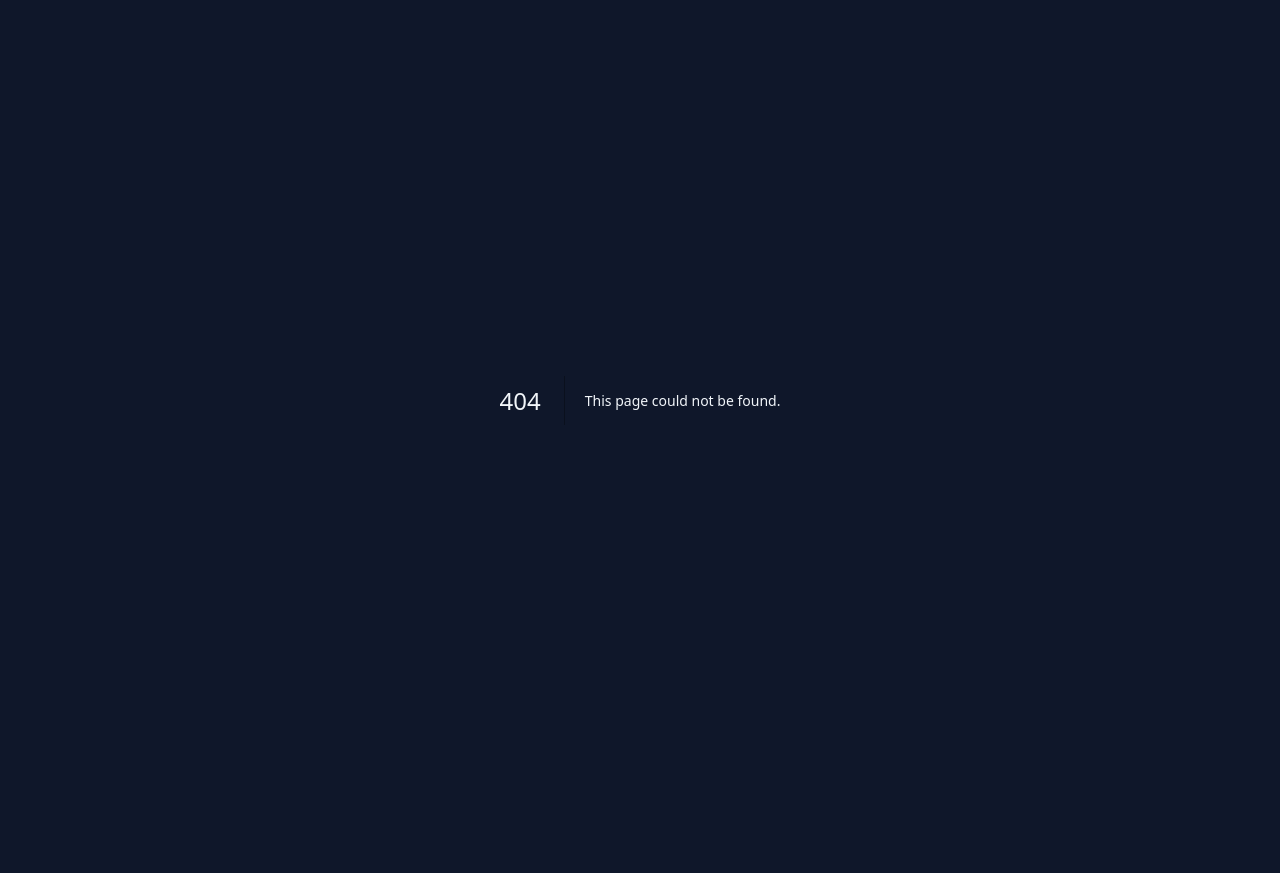
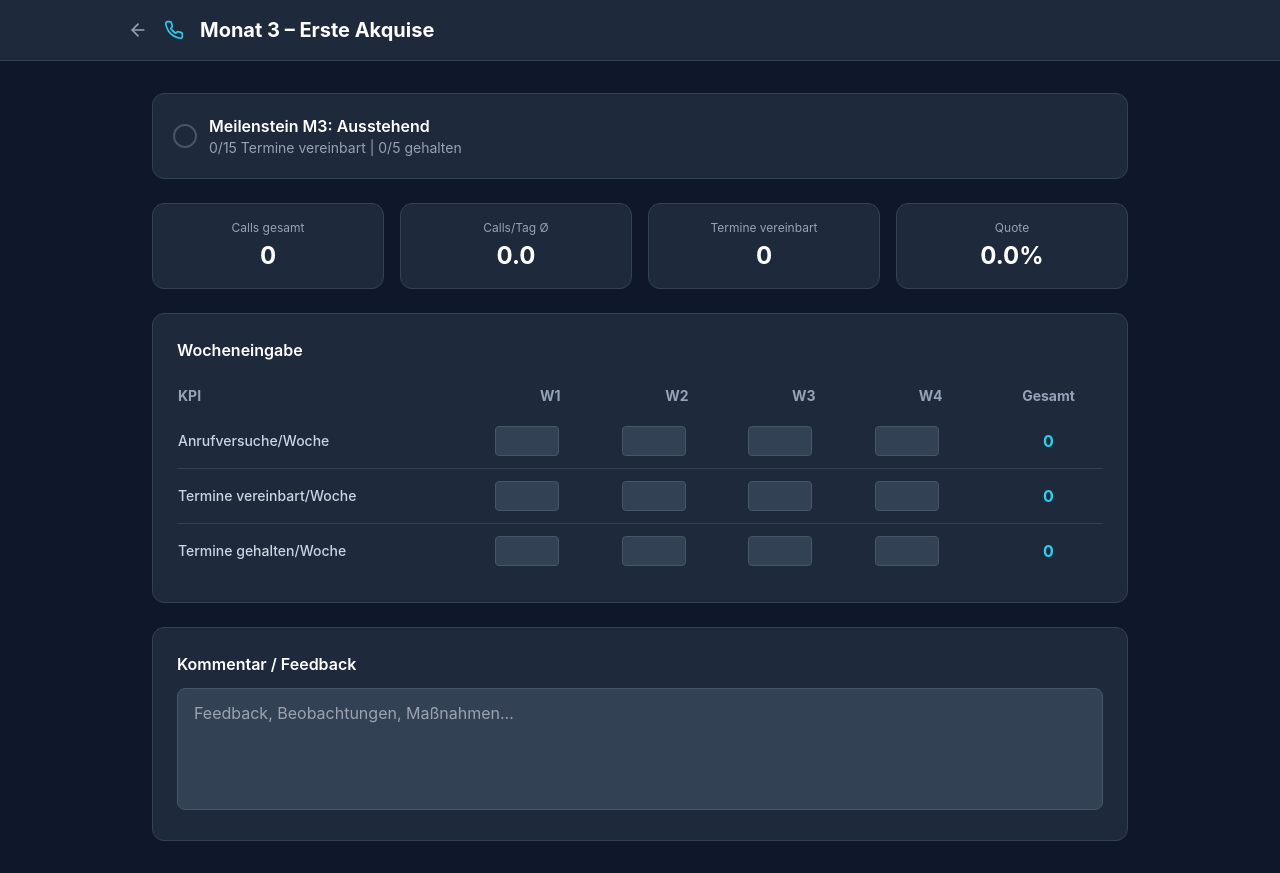
Before and after one commit to andrewtpoint/kpi-tracker-probezeit, a Next.js app: page /month/3 in a window 1280 px wide. Before the commit this address had no page. Before the commit the page ends 800 px from the top, so only its background shows below. Built offline with nearby package versions, Linux system fonts and the light colour scheme.

Commit message:
Add Month 3 page with KPI tracking and input

```diff
--- /dev/null
+++ b/src/app/month/3/page.tsx
@@ -0,0 +1,126 @@
+'use client';
+import { useStore } from '@/lib/store';
+import { sumWeekly, calcStatus, statusConfig, formatEuro } from '@/lib/utils-kpi';
+import Link from 'next/link';
+import { ArrowLeft, Phone, AlertTriangle, CheckCircle } from 'lucide-react';
+
+const WEEKS = ['w1', 'w2', 'w3', 'w4'] as const;
+
+export default function Month3Page() {
+  const { months, settings, updateMonth } = useStore();
+  const data = months['3'] || {};
+
+  const update = (field: string, week: string, value: number) => {
+    const current = (data as Record<string, Record<string, number>>)[field] || {};
+    updateMonth('3', { [field]: { ...current, [week]: value } } as Record<string, Record<string, number>>);
+  };
+
+  const calls = data.anrufversuche || { w1: 0, w2: 0, w3: 0, w4: 0 };
+  const vereinbart = data.termineVereinbart || { w1: 0, w2: 0, w3: 0, w4: 0 };
+  const gehalten = data.termineGehalten || { w1: 0, w2: 0, w3: 0, w4: 0 };
+
+  const totalCalls = sumWeekly(calls);
+  const callsProTag = totalCalls / 20;
+  const totalVereinbart = sumWeekly(vereinbart);
+  const totalGehalten = sumWeekly(gehalten);
+  const quote = totalCalls > 0 ? (totalVereinbart / totalCalls) * 100 : 0;
+
+  const milestone = totalVereinbart >= settings.m3_termineKumuliert_min && totalGehalten >= settings.m3_termineGehalten_min;
+  const fruehwarnung = callsProTag < settings.m3_callsProTag_min && totalCalls > 0;
+
+  const kpis = [
+    { field: 'anrufversuche', label: 'Anrufversuche/Woche', data: calls },
+    { field: 'termineVereinbart', label: 'Termine vereinbart/Woche', data: vereinbart },
+    { field: 'termineGehalten', label: 'Termine gehalten/Woche', data: gehalten },
+  ];
+
+  return (
+    <div className="min-h-screen bg-slate-900">
+      <div className="bg-slate-800 border-b border-slate-700 px-6 py-4">
+        <div className="max-w-5xl mx-auto flex items-center gap-4">
+          <Link href="/" className="text-slate-400 hover:text-white"><ArrowLeft className="w-5 h-5" /></Link>
+          <Phone className="w-5 h-5 text-cyan-400" />
+          <h1 className="text-xl font-bold text-white">Monat 3 – Erste Akquise</h1>
+        </div>
+      </div>
+
+      <div className="max-w-5xl mx-auto px-6 py-8 space-y-6">
+        {/* Frühwarnung */}
+        {fruehwarnung && (
+          <div className="p-4 bg-orange-900/30 border border-orange-700 rounded-xl flex items-center gap-3">
+            <AlertTriangle className="w-5 h-5 text-orange-400" />
+            <p className="text-orange-300 font-medium">Frühwarnung: Ø {callsProTag.toFixed(1)} Calls/Tag – Ziel ist min. {settings.m3_callsProTag_min} Calls/Tag!</p>
+          </div>
+        )}
+
+        {/* Meilenstein Status */}
+        <div className={`p-5 rounded-xl border ${milestone ? 'bg-green-900/20 border-green-700' : 'bg-slate-800 border-slate-700'}`}>
+          <div className="flex items-center gap-3">
+            {milestone ? <CheckCircle className="w-6 h-6 text-green-400" /> : <div className="w-6 h-6 rounded-full border-2 border-slate-600" />}
+            <div>
+              <p className="font-semibold text-white">Meilenstein M3: {milestone ? 'ERREICHT' : 'Ausstehend'}</p>
+              <p className="text-sm text-slate-400">{totalVereinbart}/{settings.m3_termineKumuliert_min} Termine vereinbart | {totalGehalten}/{settings.m3_termineGehalten_min} gehalten</p>
+            </div>
+          </div>
+        </div>
+
+        {/* KPI Summary */}
+        <div className="grid grid-cols-2 md:grid-cols-4 gap-4">
+          {[{ label: 'Calls gesamt', value: totalCalls }, { label: 'Calls/Tag Ø', value: callsProTag.toFixed(1) }, { label: 'Termine vereinbart', value: totalVereinbart }, { label: 'Quote', value: `${quote.toFixed(1)}%` }].map(({ label, value }) => (
+            <div key={label} className="bg-slate-800 border border-slate-700 rounded-xl p-4 text-center">
+              <p className="text-slate-400 text-xs mb-1">{label}</p>
+              <p className="text-2xl font-bold text-white">{value}</p>
+            </div>
+          ))}
+        </div>
+
+        {/* Wocheneingabe */}
+        <div className="bg-slate-800 border border-slate-700 rounded-xl p-6">
+          <h2 className="text-white font-semibold mb-4">Wocheneingabe</h2>
+          <div className="overflow-x-auto">
+            <table className="w-full">
+              <thead>
+                <tr className="text-slate-400 text-sm">
+                  <th className="text-left py-2 pr-4">KPI</th>
+                  {WEEKS.map(w => <th key={w} className="text-center py-2 px-2">{w.toUpperCase()}</th>)}
+                  <th className="text-center py-2 px-2">Gesamt</th>
+                </tr>
+              </thead>
+              <tbody className="divide-y divide-slate-700">
+                {kpis.map(({ field, label, data: kpiData }) => (
+                  <tr key={field}>
+                    <td className="py-3 pr-4 text-slate-300 text-sm font-medium whitespace-nowrap">{label}</td>
+                    {WEEKS.map(w => (
+                      <td key={w} className="py-3 px-2">
+                        <input
+                          type="number"
+                          min="0"
+                          value={(kpiData as Record<string, number>)[w] || ''}
+                          onChange={e => update(field, w, Number(e.target.value))}
+                          className="w-16 bg-slate-700 border border-slate-600 rounded px-2 py-1 text-white text-center text-sm focus:outline-none focus:border-cyan-500"
+                        />
+                      </td>
+                    ))}
+                    <td className="py-3 px-2 text-center font-bold text-cyan-400">{sumWeekly(kpiData)}</td>
+                  </tr>
+                ))}
+              </tbody>
+            </table>
+          </div>
+        </div>
+
+        {/* Kommentar */}
+        <div className="bg-slate-800 border border-slate-700 rounded-xl p-6">
+          <h2 className="text-white font-semibold mb-3">Kommentar / Feedback</h2>
+          <textarea
+            value={data.kommentar || ''}
+            onChange={e => updateMonth('3', { kommentar: e.target.value })}
+            rows={4}
+            className="w-full bg-slate-700 border border-slate-600 rounded-lg px-4 py-3 text-white focus:outline-none focus:border-cyan-500 resize-none"
+            placeholder="Feedback, Beobachtungen, Maßnahmen..."
+          />
+        </div>
+      </div>
+    </div>
+  );
+}
```
